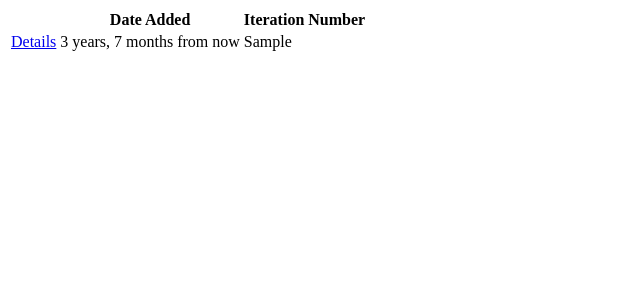
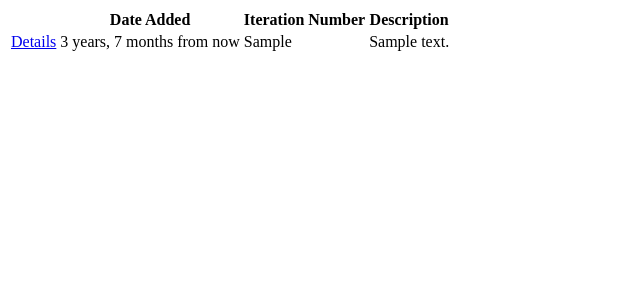
Before and after one commit to kovibalu/cnntools, a Django app: template templates/cnntools/caffecnn/trainruns.html in a window 1280 px wide. Shown: the top 300 px of the page, without its empty margins (0-640 px from the left). Run offline with Django 3.2, Linux system fonts and the light colour scheme; the template is opened without the code that fills it: most values are stand-ins (such as "Sample title", 1, 10 or a date in 2020).

Commit message:
Showing description in training run list

```diff
--- a/templates/cnntools/caffecnn/trainruns.html
+++ b/templates/cnntools/caffecnn/trainruns.html
@@ -6,6 +6,7 @@
 			<th></th>
 			<th>Date Added</th>
 			<th>Iteration Number</th>
+			<th>Description</th>
 		</tr>
 	</thead>
 
@@ -16,6 +17,7 @@
 		</td>
 		<td>{{ entry.added|naturaltime }}</td>
 		<td>{{ entry.final_iteration }}</td>
+		<td>{{ entry.description }}</td>
 	</tr>
 	{% endfor %}
 </table>
```
